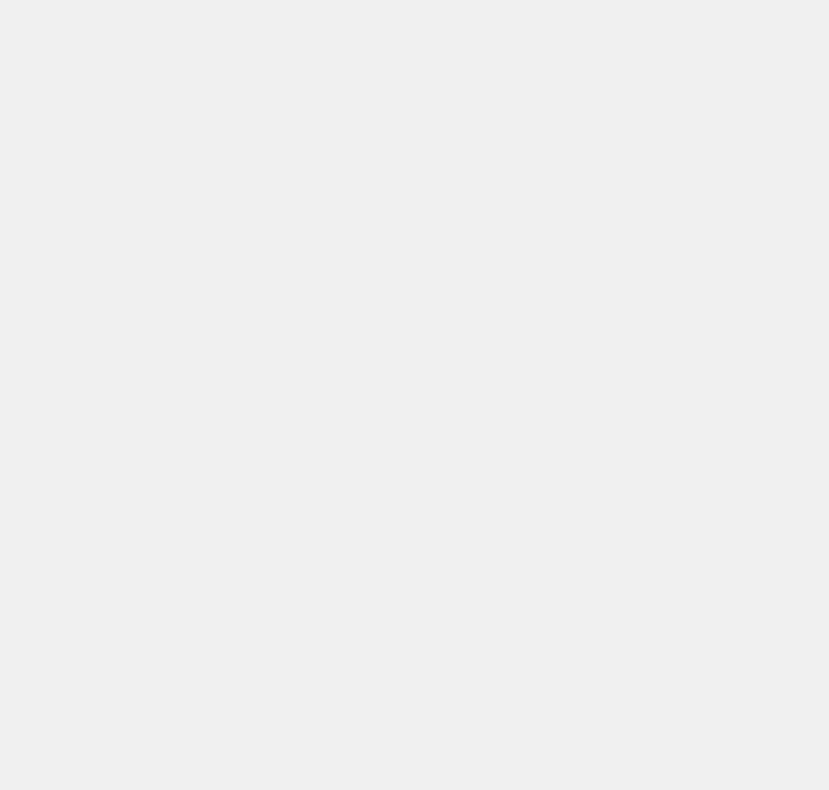
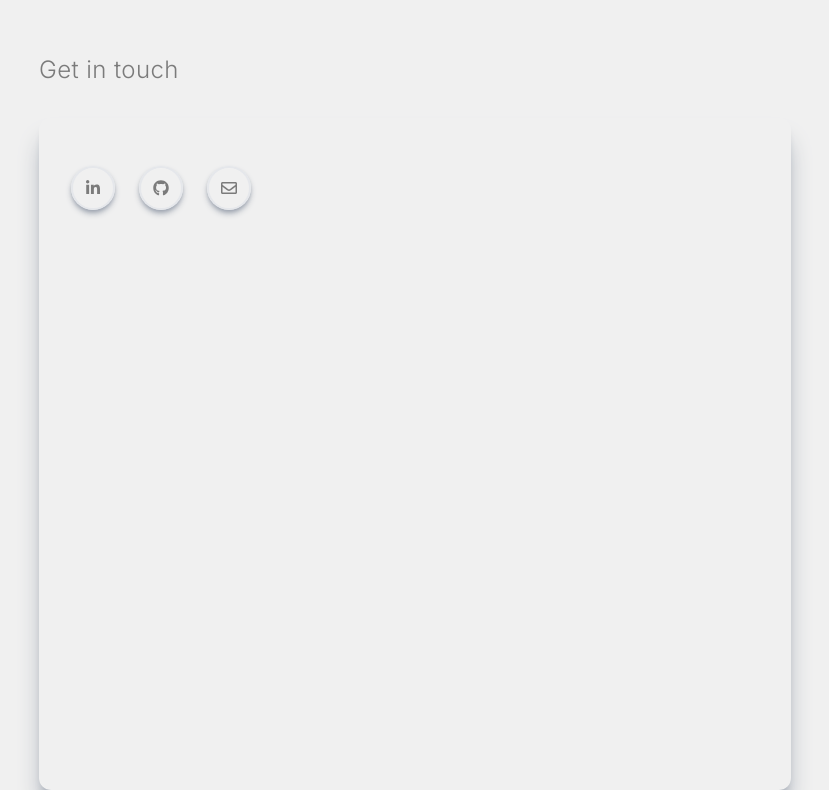
Before and after one commit to shirley-park/portfolio, a Next.js app: page / in a window 1280 px wide. Shown: the part 2695-3485 px from the top of the page, without its empty margins (225-1054 px from the left). Before the commit the page ends 2685 px from the top, so only its background shows below. Built offline with nearby package versions, Linux system fonts and the light colour scheme.

Commit message:
add Contact component

```diff
--- /dev/null
+++ b/components/Contact.tsx
@@ -0,0 +1,34 @@
+import React, { useState } from 'react'
+
+import { AiOutlineMenu, AiOutlineClose } from 'react-icons/ai'
+import { FaLinkedinIn, FaGithub, FaRegEnvelope } from 'react-icons/fa'
+
+function Contact() {
+  return (
+    <div className="w-full lg:h-screen">
+      <div className="max-w-[1240px] mx-auto w-[80%] md:w-[60%] h-full px-2 py-16">
+        <h2 className="pb-8">Get in touch</h2>
+
+        <div className="w-full h-full shadow-xl shadow-gray-400 rounded-xl p-4">
+          <div className="flex flex-col lg:p-4 h-full ">
+            <div className="flex justify-start my-4 w-full">
+              <div className="border-2 rounded-full shadow-md shadow-gray-400 p-3 cursor-pointer hover:scale-110 ease-in duration-100">
+                <FaLinkedinIn />
+              </div>
+
+              <div className="border-2 rounded-full shadow-md shadow-gray-400 p-3 cursor-pointer hover:scale-110 ease-in duration-100 ml-6">
+                <FaGithub />
+              </div>
+
+              <div className="border-2 rounded-full shadow-md shadow-gray-400 p-3 cursor-pointer hover:scale-110 ease-in duration-100 ml-6">
+                <FaRegEnvelope />
+              </div>
+            </div>
+          </div>
+        </div>
+      </div>
+    </div>
+  )
+}
+
+export default Contact
--- a/components/Navbar.tsx
+++ b/components/Navbar.tsx
@@ -84,13 +84,13 @@ function Navbar() {
             <div className="pt-40">
               <p className=" text-[#7a9d22]">Let&apos;s Connect</p>
               <div className="flex items-center justify-between my-4 w-full sm:w-[80%]">
-                <div className="border-2 rounded-full shadow-md shadow-gray-400 p-3 cursor-pointer hover:scale-110 ease-in duration-300">
+                <div className="border-2 rounded-full shadow-md shadow-gray-400 p-3 cursor-pointer hover:scale-110 ease-in duration-100">
                   <FaLinkedinIn />
                 </div>
-                <div className="border-2 rounded-full shadow-md shadow-gray-400 p-3 cursor-pointer hover:scale-110 ease-in duration-300">
+                <div className="border-2 rounded-full shadow-md shadow-gray-400 p-3 cursor-pointer hover:scale-110 ease-in duration-100">
                   <FaGithub />
                 </div>
-                <div className="border-2 rounded-full shadow-md shadow-gray-400 p-3 cursor-pointer hover:scale-110 ease-in duration-300">
+                <div className="border-2 rounded-full shadow-md shadow-gray-400 p-3 cursor-pointer hover:scale-110 ease-in duration-100">
                   <FaRegEnvelope />
                 </div>
               </div>
--- a/pages/index.tsx
+++ b/pages/index.tsx
@@ -3,6 +3,7 @@ import Navbar from '@/components/Navbar'
 import Main from '@/components/Main'
 import About from '@/components/About'
 import Projects from '@/components/Projects'
+import Contact from '@/components/Contact'
 
 export default function Home() {
   return (
@@ -15,6 +16,7 @@ export default function Home() {
       <Main />
       <About />
       <Projects />
+      <Contact />
     </div>
   )
 }
```
